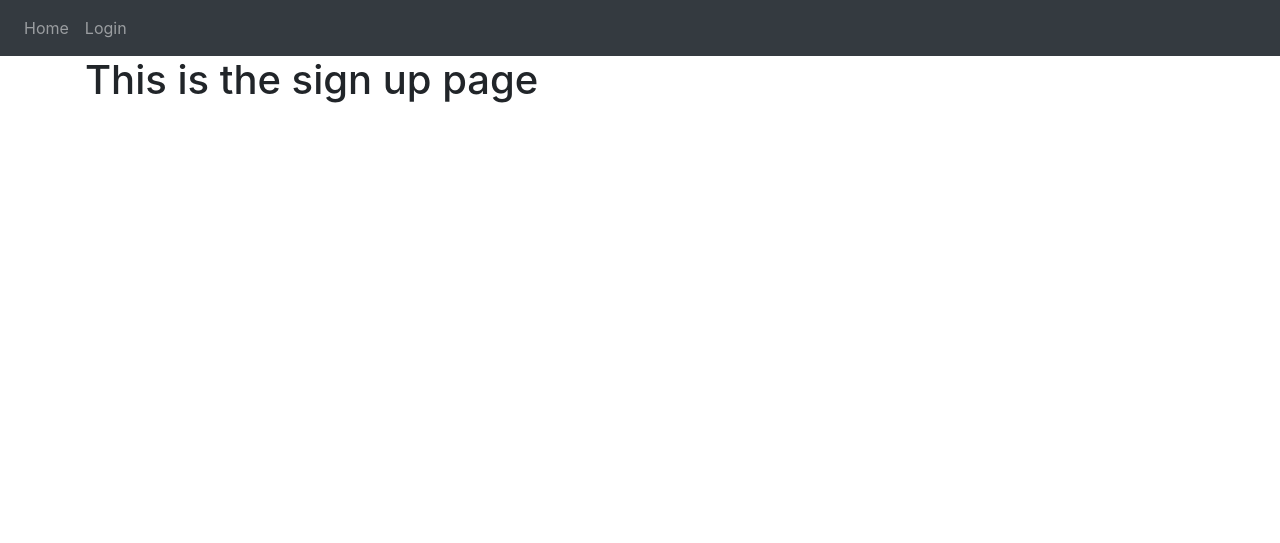
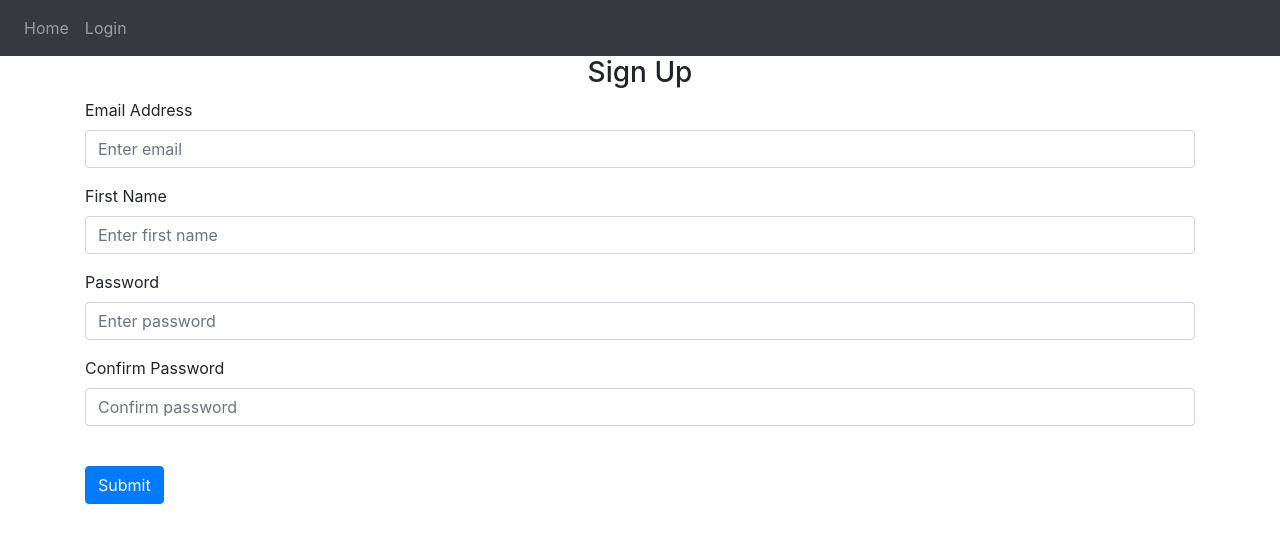
Before and after one commit to KShiMin/Production-Webpage, a Flask app: page /sign-up in a window 1280 px wide. Shown: the top 543 px of the page. Run offline with Flask 2, Linux system fonts and the light colour scheme; some libraries are stand-ins or nearby versions.

Commit message:
last updated @ 05/04/2022 21:10

```diff
--- a/website/auth.py
+++ b/website/auth.py
@@ -1,3 +1,4 @@
+from cgitb import text
 from flask import Blueprint, render_template
 
 auth = Blueprint('auth', __name__)
--- /dev/null
+++ b/website/static/auth.css
@@ -0,0 +1,6 @@
+.signup, .signup:hover{
+    color: black;
+    font-style: normal;
+    text-decoration: none;
+    text-align: right;
+}
--- a/website/templates/base.html
+++ b/website/templates/base.html
@@ -8,7 +8,8 @@
         integrity="sha384-Vkoo8x4CGsO3+Hhxv8T/Q5PaXtkKtu6ug5TOeNV6gBiFeWPGFN9MuhOf23Q9Ifjh" crossorigin="anonymous" />
     <link rel="stylesheet" href="https://stackpath.bootstrapcdn.com/font-awesome/4.7.0/css/font-awesome.min.css"
         crossorigin="anonymous" />
-    <link rel="stylesheet" href="/website/static/base.css" />
+    <link rel="stylesheet" href="../static/base.css" />
+    <link rel="stylesheet" href="../static/auth.css" />
     <title>{% block title %}Base{% endblock %}</title>
 </head>
 
--- a/website/templates/sign_up.html
+++ b/website/templates/sign_up.html
@@ -1,5 +1,25 @@
 {% extends "base.html" %}
 {% block title %} Sign Up {% endblock %}
 {% block content %}
-<h1> This is the sign up page </h1>
+<form method="POST">
+    <h3 align="center">Sign Up</h3>
+    <div class="form-group">
+        <label for="email">Email Address</label>
+        <input type="email" class="form-control" id="email" name="email" placeholder="Enter email"/>
+    </div>
+    <div class="form-group">
+        <label for="fname">First Name</label>
+        <input type="text" class="form-control" id="fname" name="fname" placeholder="Enter first name"/>
+    </div>
+    <div class="form-group">
+        <label for="pass">Password</label>
+        <input type="password" class="form-control" id="pass" name="pass" placeholder="Enter password"/>
+    </div>
+    <div class="form-group">
+        <label for="confirmpass">Confirm Password</label>
+        <input type="password" class="form-control" id="confirmpass" name="confirmpass" placeholder="Confirm password"/>
+    </div>
+    <br/>
+    <button type="submit" class="btn btn-primary">Submit</button>
+</form>
 {% endblock %}
```
Also changed, not shown: website/templates/login.html (+14 -1 lines).
